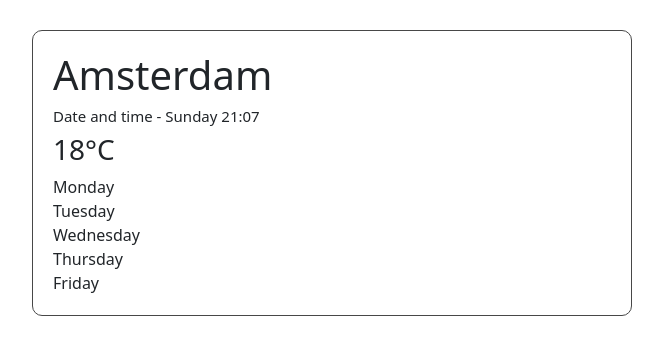
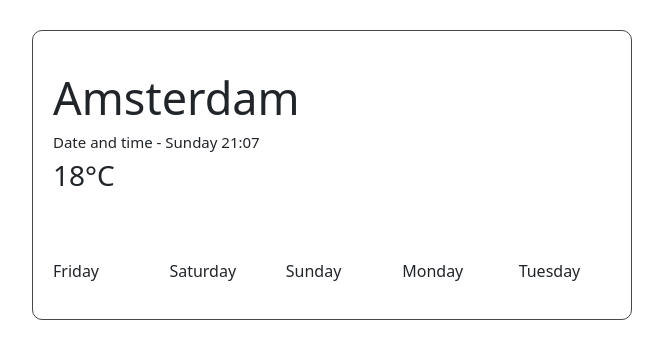
Before and after one commit to lysanney/weather-app, a plain HTML site: page index.html in a window 1280 px wide. Shown: the whole page, without its empty margins (308-971 px from the left). Drawn offline with nearby package versions, Linux system fonts and the light colour scheme.

Commit message:
Made forecast horizontal instead of vertical
Used columns/grid to create a horizontal weather forecast.

```diff
--- a/index.html
+++ b/index.html
@@ -20,13 +20,16 @@
         <h1>Amsterdam</h1>
         <h2>Date and time - Sunday 21:07</h2>
         <h3>18°C</h3>
-        <ul>
-          <li>Monday</li>
-          <li>Tuesday</li>
-          <li>Wednesday</li>
-          <li>Thursday</li>
-          <li>Friday</li>
-        </ul>
+        <p>
+         <div class="row">
+          <div class="col">Friday</div>
+          <div class="col">Saturday</div>
+          <div class="col">Sunday</div>
+          <div class="col">Monday</div>
+          <div class="col">Tuesday</div>
+        </div>
+        </p>
+
       </div>
     </div>
   </body>
--- a/src/style.css
+++ b/src/style.css
@@ -6,15 +6,15 @@
   border-radius: 10px;
 }
 
+h1 {
+  font-size: 45px;
+  margin-top: 20px;
+}
+
 h2 {
   font-size: 15px;
 }
 
-ul {
-  margin: 0;
-  padding: 0;
+.col {
+  margin-top: 50px;
 }
-
-li {
-  list-style: none;
-}
```
